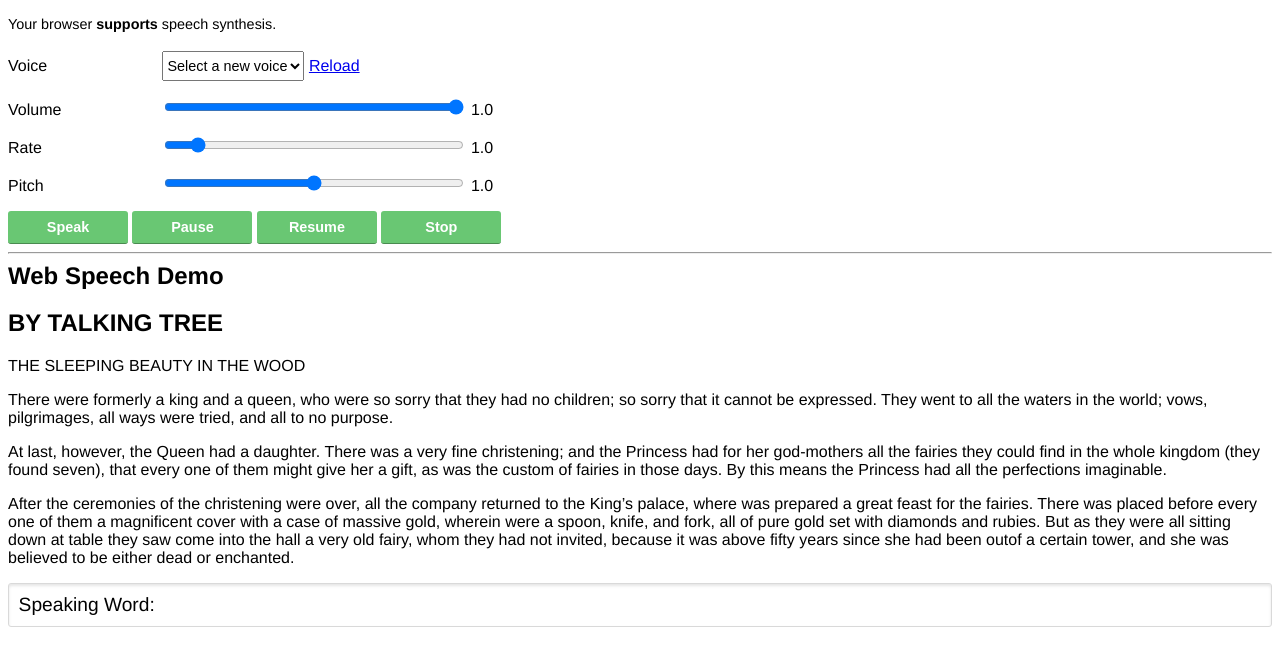
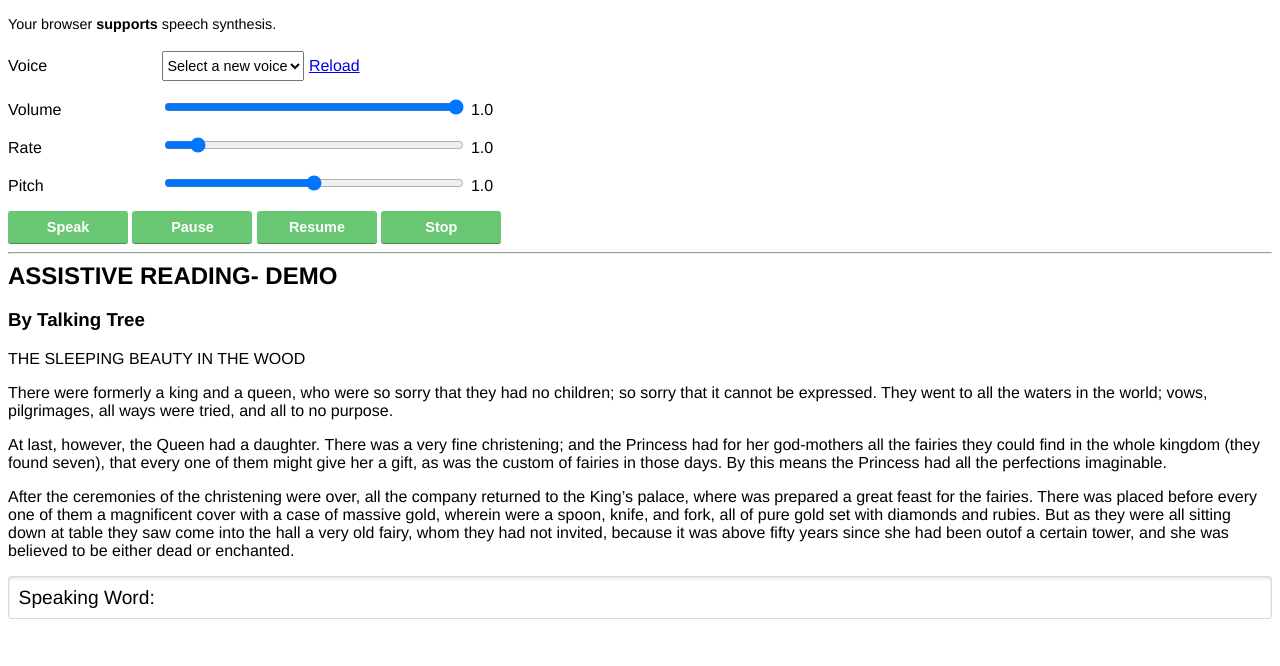
Before and after one commit to Talkingtreeapp/readwithTTdemo.github.io, a plain HTML site: page index.html in a window 1280 px wide. Drawn offline with nearby package versions, Linux system fonts and the light colour scheme.

Commit message:
Update index.html

```diff
--- a/index.html
+++ b/index.html
@@ -44,8 +44,8 @@
       <hr>
       <article>
         <div class="intro">
-          <h1>Web Speech Demo</h1>
-          <h2>BY TALKING TREE</h2>
+          <h1>ASSISTIVE READING- DEMO</h1>
+          <h3>By Talking Tree</h3>
         </div>
 
         <div class="speech">
```
